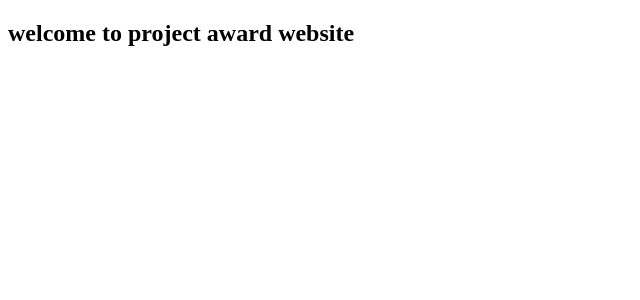
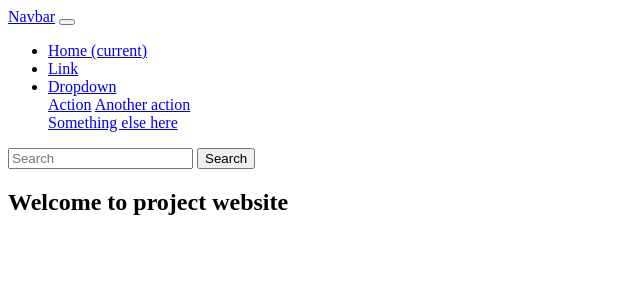
Before and after one commit to Rubyroy12/project-award, a Django app: page / in a window 1280 px wide. Shown: the top 300 px of the page, without its empty margins (0-640 px from the left). Run offline with Django 3.2, Linux system fonts and the light colour scheme; some libraries are stand-ins or nearby versions.

Commit message:
Add navigation bar

```diff
--- a/award/templates/base.html
+++ b/award/templates/base.html
@@ -1,12 +1,23 @@
+{% load bootstrap4 %}
+{% load static %}
 <!DOCTYPE html>
-<html lang="en">
+<html lang="us">
+
 <head>
+    <meta charset="utf-8">
+    <title></title>
+</head>
 
-    <title> project award website</title>
-</head>
 <body>
+    {% include "navbar.html" %}
 
+    {% block content %}
+    {%endblock%}
 
+    {% block scripts %}
+    <script src="https://ajax.googleapis.com/ajax/libs/jquery/3.6.0/jquery.min.js"></script>
+    {% bootstrap_javascript %}
+    {% endblock %}
+</body>
 
-</body>
 </html>
--- a/award/templates/home.html
+++ b/award/templates/home.html
@@ -1,14 +1,15 @@
-<!DOCTYPE html>
-<html lang="en">
-<head>
-    <meta charset="UTF-8">
-    <meta http-equiv="X-UA-Compatible" content="IE=edge">
-    <meta name="viewport" content="width=device-width, initial-scale=1.0">
-    <title>Document</title>
-</head>
-<body>
-    <h2>welcome to project award website</h2>
-    <p></p>
+{% extends  'base.html' %}
+{% load bootstrap4 %}
+{% block content %}
 
-</body>
-</html>
+<div class="container-fluid">
+    <h2>Welcome to project website</h2>
+
+
+
+
+</div>
+
+
+
+{% endblock %}
--- /dev/null
+++ b/award/templates/navbar.html
@@ -0,0 +1,33 @@
+<nav class="navbar navbar-expand-lg navbar-light bg-light">
+    <a class="navbar-brand" href="#">Navbar</a>
+    <button class="navbar-toggler" type="button" data-toggle="collapse" data-target="#navbarSupportedContent" aria-controls="navbarSupportedContent" aria-expanded="false" aria-label="Toggle navigation">
+      <span class="navbar-toggler-icon"></span>
+    </button>
+
+    <div class="collapse navbar-collapse" id="navbarSupportedContent">
+      <ul class="navbar-nav mr-auto">
+        <li class="nav-item active">
+          <a class="nav-link" href="#">Home <span class="sr-only">(current)</span></a>
+        </li>
+        <li class="nav-item">
+          <a class="nav-link" href="#">Link</a>
+        </li>
+        <li class="nav-item dropdown">
+          <a class="nav-link dropdown-toggle" href="#" id="navbarDropdown" role="button" data-toggle="dropdown" aria-haspopup="true" aria-expanded="false">
+            Dropdown
+          </a>
+          <div class="dropdown-menu" aria-labelledby="navbarDropdown">
+            <a class="dropdown-item" href="#">Action</a>
+            <a class="dropdown-item" href="#">Another action</a>
+            <div class="dropdown-divider"></div>
+            <a class="dropdown-item" href="#">Something else here</a>
+          </div>
+        </li>
+
+      </ul>
+      <form class="form-inline my-2 my-lg-0">
+        <input class="form-control mr-sm-2" type="search" placeholder="Search" aria-label="Search">
+        <button class="btn btn-outline-success my-2 my-sm-0" type="submit">Search</button>
+      </form>
+    </div>
+  </nav>
--- a/awardsite/settings.py
+++ b/awardsite/settings.py
@@ -37,7 +37,8 @@ INSTALLED_APPS = [
     'django.contrib.sessions',
     'django.contrib.messages',
     'django.contrib.staticfiles',
-    'award'
+    'award',
+    'bootstrap4'
 ]
 
 MIDDLEWARE = [
```
